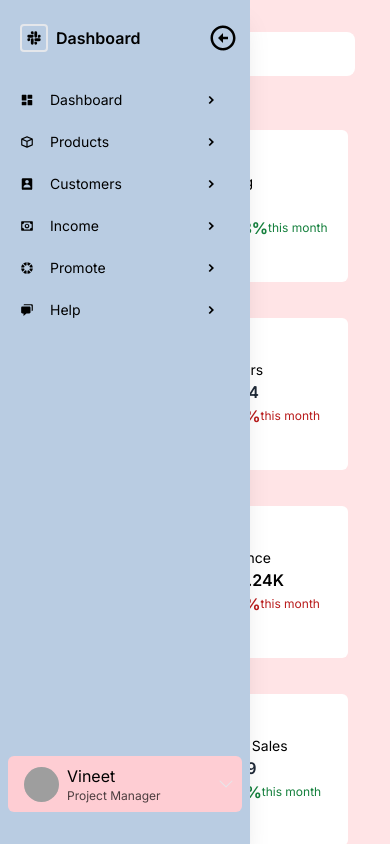
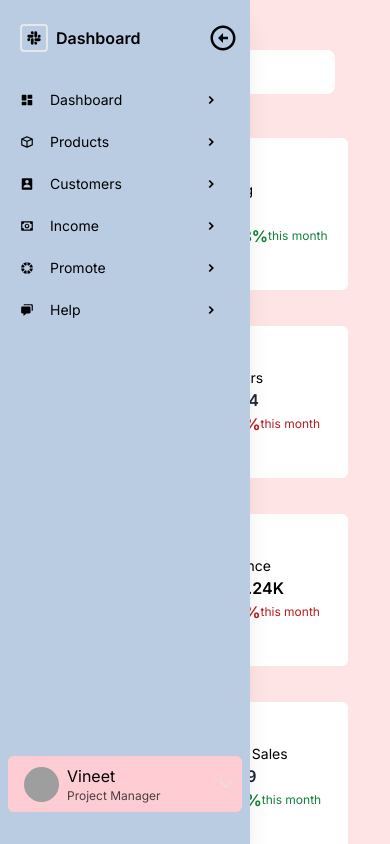
Before and after one commit to Vineet-23/Fitpeo-dashboard, a React (Vite) app: page / in a window 390 px wide. Built offline with nearby package versions, Linux system fonts and the light colour scheme; grey boxes are pictures that could not be loaded; some icons are missing.

Commit message:
Update DashNavbar.jsx

```diff
--- a/src/core/components/DashNavbar.jsx
+++ b/src/core/components/DashNavbar.jsx
@@ -3,15 +3,14 @@ import React from 'react';
 const DashNavbar = () => {
   return (
     <nav className='py-2.5 dark:bg-rose-100 mb-8'>
-      <div className='flex flex-wrap justify-between items-center'>
-        <div className='flex justify-between items-center w-full'>
-          <div className='flex md:flex-col items-center'> {/* Modified */}
-            <p className='text-white-950 text-sm md:text-xl font-semibold mb-2 md:mb-0'> {/* Modified */}
+      <div className='flex flex-col md:flex-row justify-between items-center'>
+        <div className='flex items-center mb-2 md:mb-0'> {/* Modified */}
+          <p className='text-white-950 text-sm md:text-xl font-semibold'>
             Hello User 👋,
           </p>
         </div>
         <div className=''>
-            <form action='#' method='GET' className='w-1/2 lg:pl-2'>
+          <form action='#' method='GET' className='w-full md:w-auto lg:pl-2'> {/* Modified */}
             <label htmlFor='topbar-search' className='sr-only'>
               Search
             </label>
@@ -44,7 +43,6 @@ const DashNavbar = () => {
           </form>
         </div>
       </div>
-      </div>
     </nav>
   );
 };
```
Lines whose indentation alone changed are shown as unchanged.
